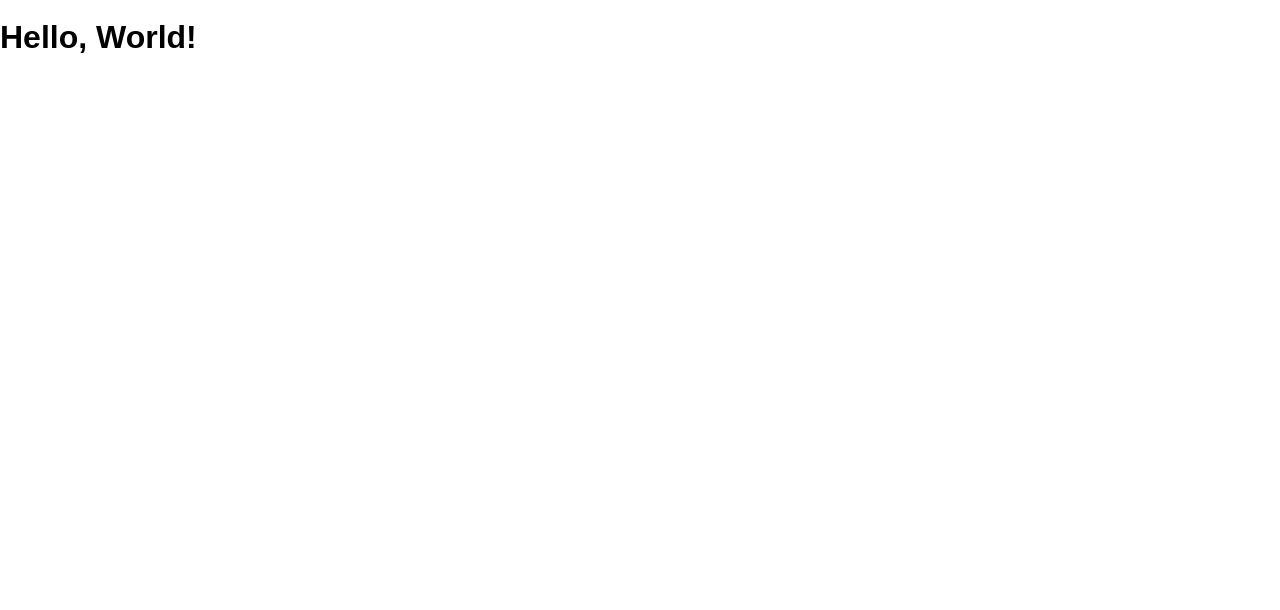
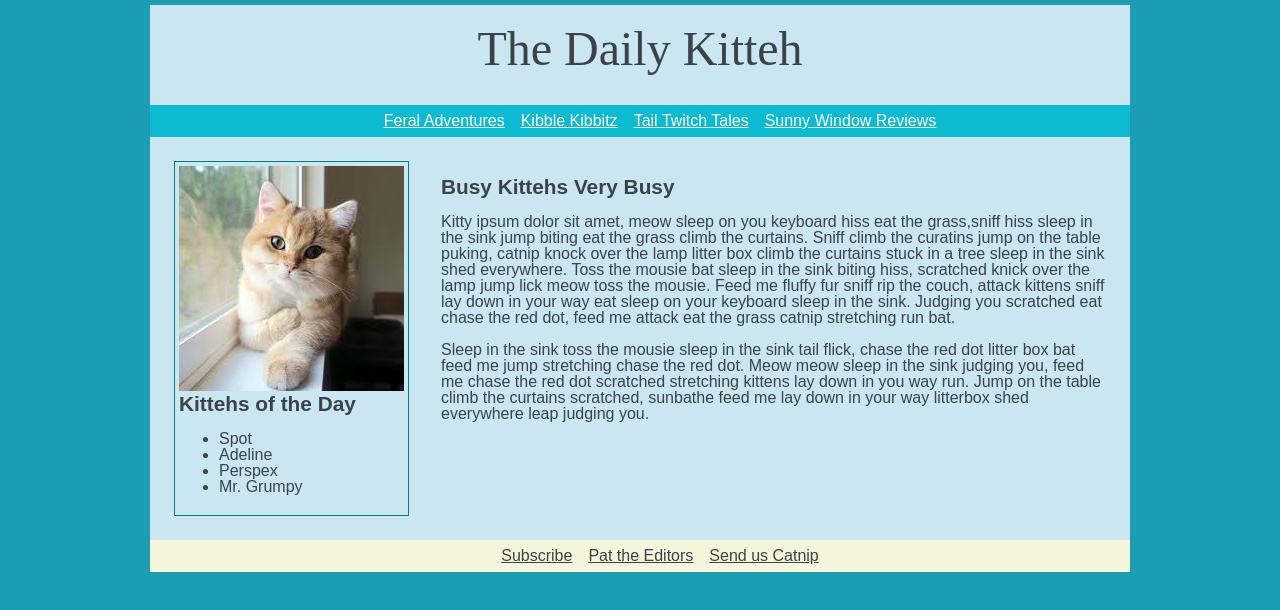
Before and after one commit to BissellC/the-daily-kitteh, a website: page public/index.html in a window 1280 px wide. Drawn offline with Linux system fonts and the light colour scheme.

Commit message:
assignment upload

```diff
--- a/public/index.html
+++ b/public/index.html
@@ -1,13 +1,68 @@
 <!DOCTYPE html>
 <html>
-  <head lang="en">
-    <meta charset="UTF-8">
-    <meta name="viewport" content="width=device-width, initial-scale=1">
-    <title>The Daily Kitteh</title>
-    <link rel="shortcut icon" href="/favicon.ico">
-    <link rel="stylesheet" href="/screen.css">
-  </head>
-  <body>
-    <h1 class='hello-world'>Hello, World!</h1>
-  </body>
+	<head lang="en">
+		<meta charset="UTF-8" />
+		<meta name="viewport" content="width=device-width, initial-scale=1" />
+		<title>The Daily Kitteh</title>
+		<link rel="shortcut icon" href="/favicon.ico" />
+		<link rel="stylesheet" href="/screen.css" />
+	</head>
+
+	<body>
+		<main>
+			<header class="top-header">The Daily Kitteh</header>
+			<nav>
+				<ul>
+					<li>Feral Adventures</li>
+					<li>Kibble Kibbitz</li>
+					<li>Tail Twitch Tales</li>
+					<li>Sunny Window Reviews</li>
+				</ul>
+			</nav>
+			<article>
+				<section class="kitteh-pic">
+					<img src= /images/kitteh.jpeg>
+					<div>
+						<header class="cat-header">Kittehs of the Day</header>
+						<ul>
+							<li>Spot</li>
+							<li>Adeline</li>
+							<li>Perspex</li>
+							<li>Mr. Grumpy</li>
+						</ul>
+					</div>
+				</section>
+				<section class="busy">
+					<header class="cat-header">Busy Kittehs Very Busy</header>
+					<p>
+						Kitty ipsum dolor sit amet, meow sleep on you keyboard hiss eat the
+						grass,sniff hiss sleep in the sink jump biting eat the grass climb
+						the curtains. Sniff climb the curatins jump on the table puking,
+						catnip knock over the lamp litter box climb the curtains stuck in a
+						tree sleep in the sink shed everywhere. Toss the mousie bat sleep in
+						the sink biting hiss, scratched knick over the lamp jump lick meow
+						toss the mousie. Feed me fluffy fur sniff rip the couch, attack
+						kittens sniff lay down in your way eat sleep on your keyboard sleep
+						in the sink. Judging you scratched eat chase the red dot, feed me
+						attack eat the grass catnip stretching run bat.
+					</p>
+					<p>
+						Sleep in the sink toss the mousie sleep in the sink tail flick,
+						chase the red dot litter box bat feed me jump stretching chase the
+						red dot. Meow meow sleep in the sink judging you, feed me chase the
+						red dot scratched stretching kittens lay down in you way run. Jump
+						on the table climb the curtains scratched, sunbathe feed me lay down
+						in your way litterbox shed everywhere leap judging you.
+					</p>
+				</section>
+			</article>
+			<footer>
+				<ul>
+					<li>Subscribe</li>
+					<li>Pat the Editors</li>
+					<li>Send us Catnip</li>
+				</ul>
+			</footer>
+		</main>
+	</body>
 </html>
--- a/public/screen.css
+++ b/public/screen.css
@@ -1,12 +1,81 @@
 :root {
-  font: 16px / 1 sans-serif;
+	font: 16px / 1 sans-serif;
 }
 
 html {
-  height: 100%;
+	height: 100%;
 }
 
 body {
-  margin: 0;
-  min-height: 100%;
+	margin: 0;
+	min-height: 100%;
+	background-color: #1d9db3;
 }
+
+.top-header {
+	padding: 1rem;
+	font-size: 3rem;
+	background-color: rgb(202, 230, 240);
+	font-family: 'times new roman';
+	text-align: center;
+	padding-top: 1.25rem;
+}
+
+nav {
+	background-color: rgb(12, 186, 209);
+	text-align: center;
+}
+nav ul {
+	display: flex;
+	list-style: none;
+	justify-content: center;
+}
+
+nav li {
+	padding: 0.5rem;
+	color: white;
+	text-decoration: underline;
+}
+
+main {
+	background-color: rgb(202, 230, 240);
+	margin-left: 150px;
+	margin-right: 150px;
+	margin-top: 5px;
+	color: rgb(60, 66, 71);
+}
+
+article {
+	display: flex;
+}
+
+section {
+	padding: 1.5rem;
+}
+
+.cat-header {
+	font-weight: bold;
+	font-size: 1.3rem;
+}
+.kitteh-pic {
+	border: solid teal 0.1rem;
+	padding: 0.25rem;
+	margin: 0.5rem;
+	margin-left: 1.5rem;
+	justify-content: center;
+}
+
+footer {
+	background-color: beige;
+}
+
+footer ul {
+	display: flex;
+	list-style: none;
+	justify-content: center;
+}
+
+footer li {
+	padding: 0.5rem;
+	text-decoration: underline;
+}
```
Also changed, not shown: package.json (+5 -3 lines), public/images/kitteh.jpeg (added), 1 other file.
